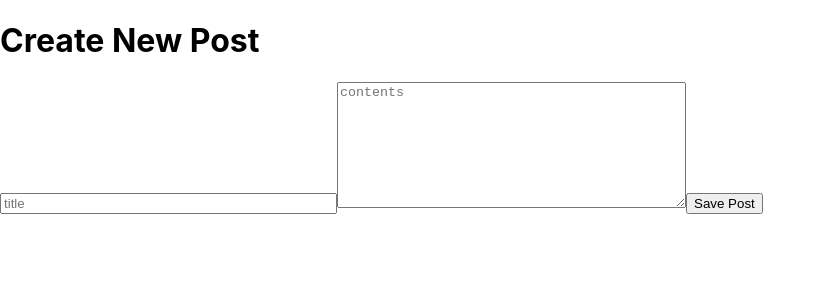
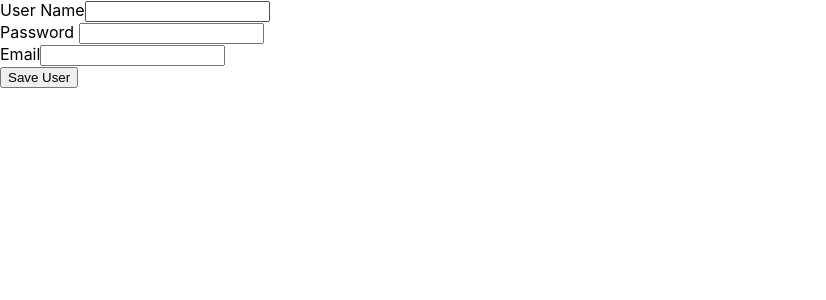
Before and after one commit to stefanosu/shiny-typescript-blog, a React (Create React App) app in the folder frontend-blog/: page / in a window 1280 px wide. Shown: the top 300 px of the page, without its empty margins (0-826 px from the left). Built offline with nearby package versions, Linux system fonts and the light colour scheme; no server answers.

Commit message:
added homepage component and added headers to useFetch hook

```diff
--- a/frontend-blog/src/App.tsx
+++ b/frontend-blog/src/App.tsx
@@ -1,38 +1,18 @@
 import React, { useState } from 'react';
 import './App.css';
-import NewPost from './components/NewPost';
-// import DogImage from './components/DogImage';
-// import UserRegister from './components/UserRegister'
-// import { DogImageType } from './components/DogImage';
-import Post , {SinglePost} from './components/Post'
+import { HomePage } from './components/HomePage';
 
-
-// const dummyEditPost = (number: number) => {
-//    console.log("dummy edit")
-// }
-
-// const dummyDeletePost = (number: number) => {
-//   console.log("dummy delete")
-// }
-
-//  const ReactFCComponent: React.FC<{title:string}> = ({children, title}) => {
 
   const App:React.FC = ()  => {
   const [value, setValue] = useState('')
 
   return (
-
-    <NewPost handleChange={(param) => setValue(param.target.value)}/>
-    // <>
-    // <Post ({
-    //   title = "title",
-    //   content = "body",
-    //   id = 1,
-    //   editPost = dummyEditPost(id: 2),
-    //   deletePost= dummyDeletePost(id: 3)})/>
-    //   </>
+    <HomePage />
     )
 }
 
 
 export default App;
+    {/* <NewPost handleChange={(param) => setValue(param.target.value)}
+    // savePost={(param) => setValue(param.target.value)}
+    // /> */}
--- /dev/null
+++ b/frontend-blog/src/components/HomePage.tsx
@@ -0,0 +1,13 @@
+import React from 'react'
+import UserRegister from './UserRegister';
+
+
+
+
+export const HomePage: React.FC<{}> = () => {
+  return (
+    <div>
+      <UserRegister username={''} email={''} password={''}  />
+  </div>
+  )
+}
--- a/frontend-blog/src/components/UserRegister.tsx
+++ b/frontend-blog/src/components/UserRegister.tsx
@@ -1,24 +1,22 @@
-import React from 'react';
-import { useForm } from 'react-hook-form'
+import React from "react";
+import { useForm } from "react-hook-form";
 import { useFetch } from "./useFetch";
 
+export type Profile = {
+  username: string;
+  email: string;
+  password: string;
+};
 
-export type Profile = {
-  username: string
-  email: string
-  password: string
-}
-
-const UserSignUp : React.FC<Profile> = () => {
-
-  const {register, handleSubmit, errors} = useForm<Profile>()
+const UserRegister: React.FC<Profile> = () => {
+  const { register, handleSubmit, errors } = useForm<Profile>();
 
   const onSubmit = handleSubmit((data) => {
-    alert(JSON.stringify(data))
-  })
+    console.log(JSON.stringify(data));
+  });
 
   const data = useFetch<Profile>({
-    url: ""
+    url: "http://localhost:3000/api/signUp"
   });
 
   return (
@@ -26,30 +24,38 @@ const UserSignUp : React.FC<Profile> = () => {
       <form onSubmit={onSubmit}>
         <div>
           <label htmlFor="username">User Name</label>
-        <input ref={register({ required: true })} id="username" name="username" type="text"/>
-        {
-          errors.username && <div className="error">Enter your name</div>
-        }
+          <input
+            ref={register({ required: true })}
+            id="username"
+            name="username"
+            type="text"
+          />
+          {errors.username && <div className="error">Enter your name</div>}
         </div>
         <div>
           <label htmlFor="password">Password </label>
-        <input ref={register({ required: true })} id="password" name="password" type="text"/>
-        {
-          errors.password && <div className="error">Enter your last name</div>
-        }
+          <input
+            ref={register({ required: true })}
+            id="password"
+            name="password"
+            type="text"
+          />
+          {errors.password && <div className="error">Enter your last name</div>}
         </div>
         <div>
           <label htmlFor="email">Email</label>
-        <input ref={register({ required: true })} id="email" name="email" type="text"/>
-        {
-          errors.email && <div className="error">Enter your email</div>
-        }
+          <input
+            ref={register({ required: true })}
+            id="email"
+            name="email"
+            type="text"
+          />
+          {errors.email && <div className="error">Enter your email</div>}
         </div>
-      <button type="submit">Save</button>
+        <button type="submit">Save User</button>
       </form>
     </main>
   );
-}
+};
 
-
-export default UserSignUp;
+export default UserRegister;
--- a/frontend-blog/src/components/useFetch.ts
+++ b/frontend-blog/src/components/useFetch.ts
@@ -4,11 +4,22 @@ interface RequestProps<T> {
   url: RequestInfo;
   init?: RequestInit;
   processData?: (data: any) => T;
+  headers?:(data: any) => T;
 }
 
-export const useFetch = <T>({ url, init, processData }: RequestProps<T>) => {
+
+const headers = {
+  "Access-Control-Allow-Origin" : "*",
+  "Content-type": "application/json"
+}
+
+export const useFetch = <T>({ url, init, processData, headers }: RequestProps<T>) => {
   // Response state
+
+
   const [data, setData] = useState<T>();
+
+
 
   // Turn objects into strings for useCallback & useEffect dependencies
   const [stringifiedUrl, stringifiedInit] = [JSON.stringify(url), JSON.stringify(init)];
@@ -39,7 +50,7 @@ export const useFetch = <T>({ url, init, processData }: RequestProps<T>) => {
     // Call async function
     fetchApi();
   // eslint-disable-next-line react-hooks/exhaustive-deps
-  }, [stringifiedUrl, stringifiedInit, processJson]);
+  }, [stringifiedUrl, stringifiedInit, processJson, headers]);
 
   return data;
 };
```
Also changed, not shown: frontend-blog/src/components/UserLogin.tsx (added, +16 -0 lines), 1 other file (tests, documents, lock files or other folders). Lines whose indentation alone changed are shown as unchanged.
